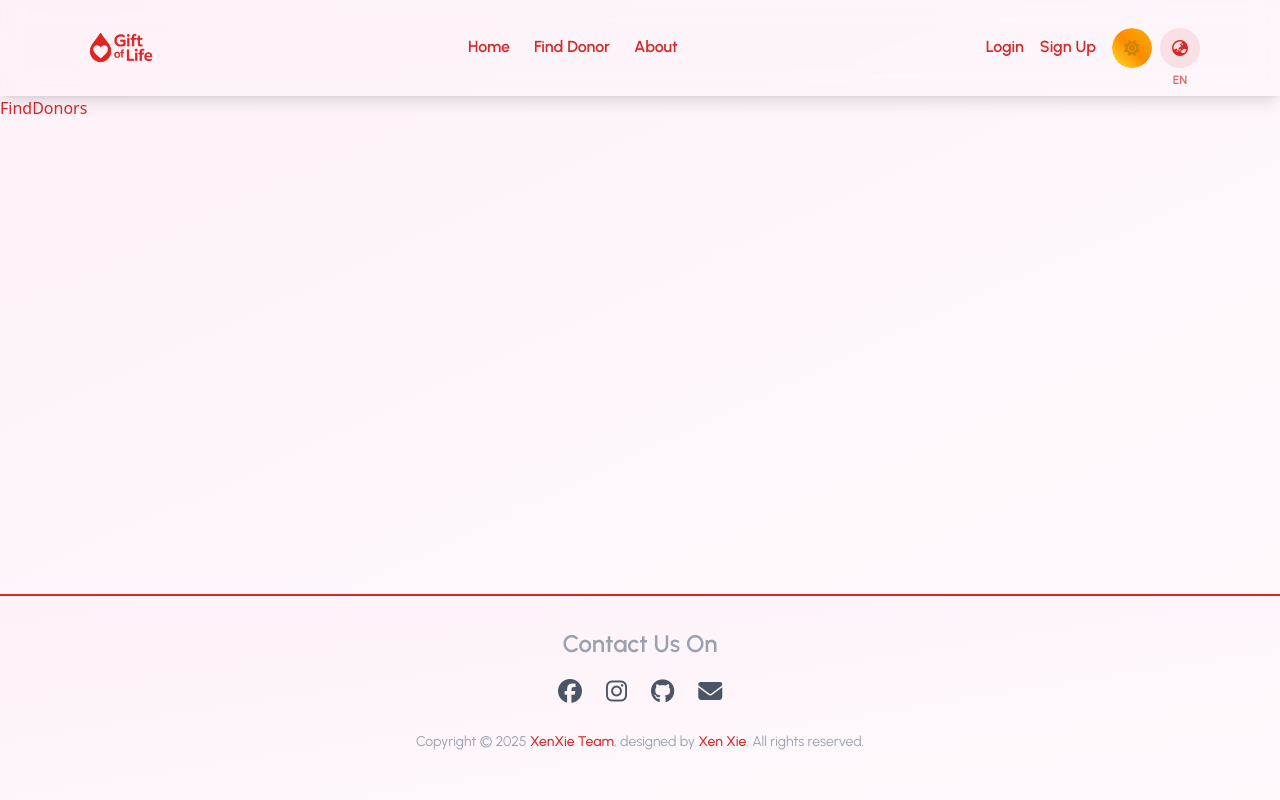
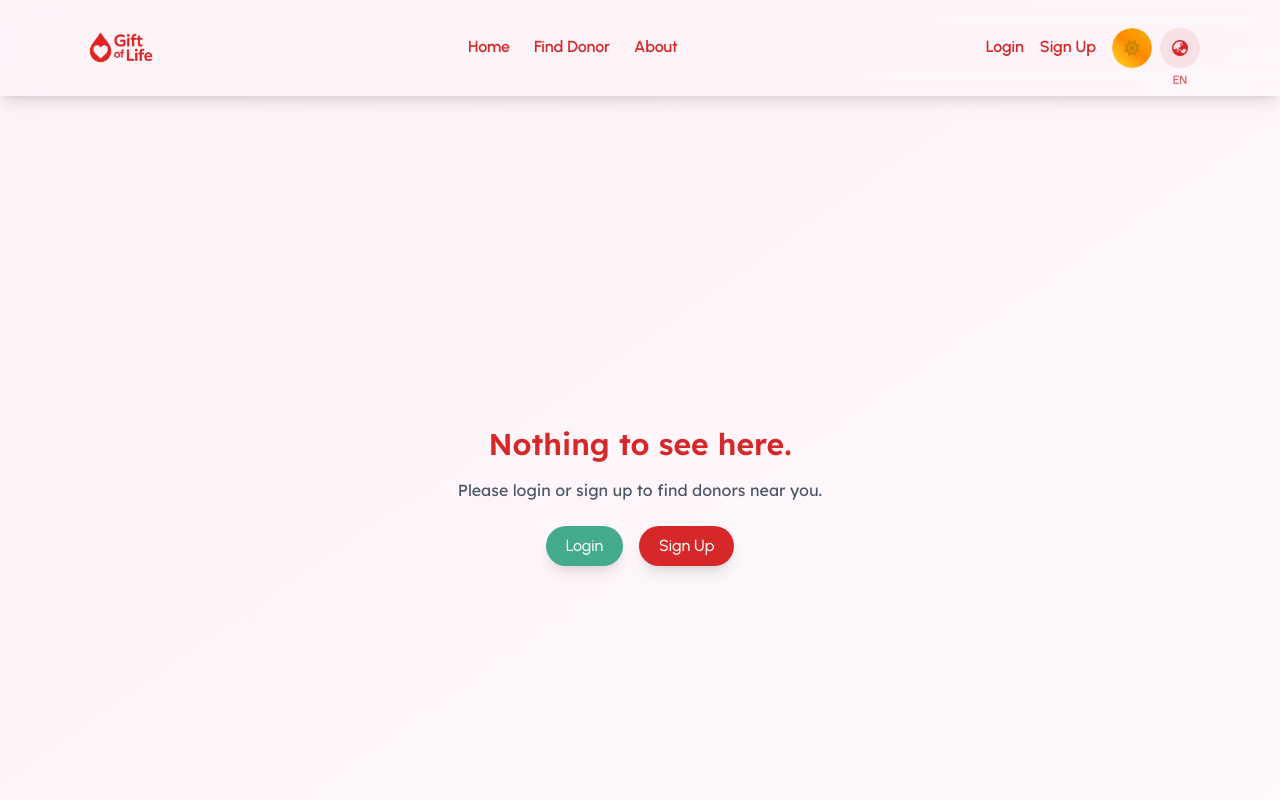
Before and after one commit to Xen-Xie/giftoflife, a React (Vite) app in the folder Client/: page /find-donor in a window 1280 px wide. Shown: the top 800 px of the page. Built offline with nearby package versions, Linux system fonts and the light colour scheme.

Commit message:
Blood Donor page setup for non users

```diff
--- a/Client/src/Pages/FindDonors.jsx
+++ b/Client/src/Pages/FindDonors.jsx
@@ -1,9 +1,63 @@
-import React from 'react'
+/* eslint-disable no-unused-vars */
+import React, { useEffect, useState } from "react";
+import { useAuth } from "../auth/useAuth";
+import { Link } from "react-router";
+// import SearchBar from "../Components/SearchBar"; // your own search bar
+// import DonorCard from "../Components/DonorCard"; // card to show each donor
+import axios from "axios";
+import { useTranslation } from "react-i18next";
+import Button from "../Components/Button";
 
-function FindDonors() {
+function FindDonor() {
+  const { user } = useAuth();
+  const { t } = useTranslation();
+  const [donors, setDonors] = useState([]);
+
+  useEffect(() => {
+    if (user) {
+      axios
+        .get("https://giftoflife.onrender.com/api/users/search")
+        .then((res) => setDonors(res.data))
+        .catch((err) => console.error("Failed to load donors:", err));
+    }
+  }, [user]);
+
+  if (!user) {
+    return (
+      <div className="min-h-screen flex flex-col items-center justify-center text-center px-6 font-Lexend">
+        <h1 className="text-2xl md:text-3xl font-semibold text-primary mb-4">
+          {t("findDonor.loginTitle")}
+        </h1>
+        <p className="text-gray-600 dark:text-gray-300 mb-6">
+          {t(
+            "findDonor.loginSubtitle"
+          )}
+        </p>
+        <div className="flex gap-4">
+          <Link to="/login">
+            <Button className="px-5 py-2 bg-success">{t("nav.login", "Login")}</Button>
+          </Link>
+          <Link to="/signup">
+            <Button className="px-5 py-2 bg-primary">
+              {t("nav.signup", "Sign Up")}
+            </Button>
+          </Link>
+        </div>
+      </div>
+    );
+  }
+
   return (
-    <div>FindDonors</div>
-  )
+    <div className="min-h-screen px-6 py-10 font-Lexend">
+      <h2 className="text-3xl font-bold text-center text-primary mb-8">
+        {t("findDonor.title")}
+      </h2>
+
+      {/* Search Bar */}
+
+      {/* Donor List */}
+    </div>
+  );
 }
 
-export default FindDonors
+export default FindDonor;
--- a/Client/src/locales/bn/translation.json
+++ b/Client/src/locales/bn/translation.json
@@ -119,7 +119,7 @@
     "noaccount": "এখনও কোনো অ্যাকাউন্ট নেই?",
     "signup": "নতুন অ্যাকাউন্ট করুন"
   },
-  "hero":{
+  "hero": {
     "joinCommunity": "প্রয়োজনে থাকা মানুষের পাশে দাঁড়াতে আমাদের কমিউনিটিতে যোগ দিন",
     "totalUsers": "মোট নিবন্ধিত ব্যবহারকারী : "
   },
@@ -154,6 +154,10 @@
         "desc": "রক্ত দান করুন এবং একটি জীবন রক্ষা করুন।"
       }
     ]
+  },
+  "findDonor": {
+    "loginTitle": "তথ্য দেখতে হলে লগইন করুন",
+    "loginSubtitle": "আপনার এলাকায় রক্তদাতা খুঁজতে লগইন বা সাইন আপ করুন।",
+    "title": "রক্তদাতা খুঁজুন"
   }
-
 }
--- a/Client/src/locales/en/translation.json
+++ b/Client/src/locales/en/translation.json
@@ -119,11 +119,11 @@
   "login": {
     "email": "Enter Your Email",
     "password": "Enter Your Password",
-    "login":"Login",
+    "login": "Login",
     "noaccount": "Don't have an account? ",
     "signup": "Sign Up"
   },
-  "hero":{
+  "hero": {
     "joinCommunity": "Join our community to help those in need",
     "totalUsers": "Total Registered Users : "
   },
@@ -158,6 +158,10 @@
         "desc": "Donate blood and make a difference in someone's life."
       }
     ]
+  },
+  "findDonor": {
+    "loginTitle": "Nothing to see here.",
+    "loginSubtitle": "Please login or sign up to find donors near you.",
+    "title": "Find Blood Donors"
   }
-
 }
```
Lines whose indentation alone changed are shown as unchanged.
